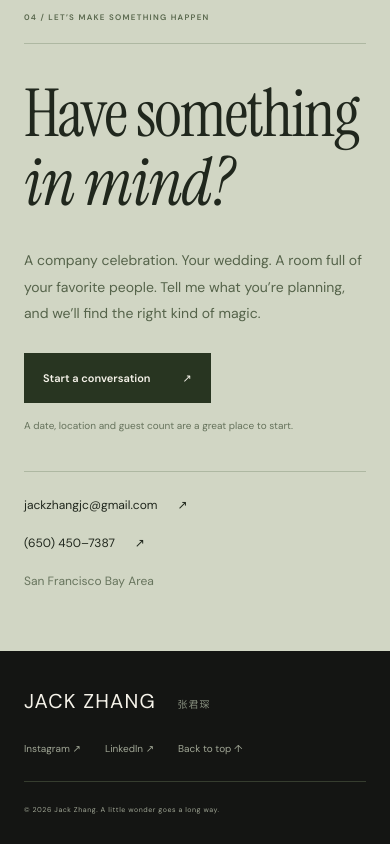
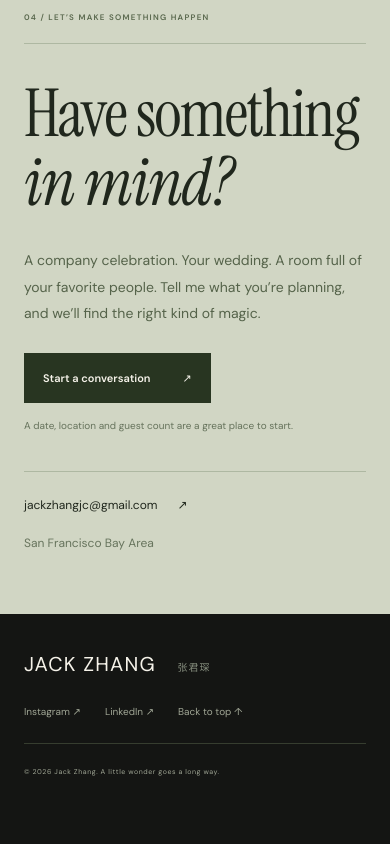
Before and after one commit to jackzhangjc/miracle1949.github.io, a plain HTML site: page index.html in a window 390 px wide. Shown: the part 8231-9075 px from the top of the page. After the commit the page ends 9037 px from the top, so only its background shows below. Drawn offline with Linux system fonts and the light colour scheme.

Commit message:
Remove phone number from contact section

```diff
--- a/index.html
+++ b/index.html
@@ -94,7 +94,7 @@
     <section class="contact section-shell" id="contact" aria-labelledby="contact-title">
       <div class="section-top"><p class="eyebrow">04 / LET’S MAKE SOMETHING HAPPEN</p><span class="section-aside">YOUR NEXT EVENT. A LITTLE LESS ORDINARY.</span></div>
       <div class="contact-main"><h2 id="contact-title">Have something<br><em>in mind?</em></h2><div class="contact-invite"><p>A company celebration. Your wedding. A room full of your favorite people. Tell me what you’re planning, and we’ll find the right kind of magic.</p><a class="button button-dark" href="mailto:jackzhangjc@gmail.com?subject=Let%E2%80%99s%20make%20magic&body=Hi%20Jack%2C%0A%0AI%E2%80%99m%20planning%20an%20event%3A%0ADate%3A%20%0ALocation%3A%20%0AApproximate%20guest%20count%3A%20%0AType%20of%20event%3A%20%0A%0A">Start a conversation <span aria-hidden="true">↗</span></a><p class="contact-hint">A date, location and guest count are a great place to start.</p></div></div>
-      <div class="contact-details"><a href="mailto:jackzhangjc@gmail.com">jackzhangjc@gmail.com <span aria-hidden="true">↗</span></a><a href="tel:+16504507387">(650) 450–7387 <span aria-hidden="true">↗</span></a><span>San Francisco Bay Area</span></div>
+      <div class="contact-details"><a href="mailto:jackzhangjc@gmail.com">jackzhangjc@gmail.com <span aria-hidden="true">↗</span></a><span>San Francisco Bay Area</span></div>
     </section>
   </main>
   <footer class="site-footer"><a class="footer-wordmark" href="#home">JACK ZHANG <span lang="zh-Hans">张君琛</span></a><div><a href="https://www.instagram.com/jackzmagic/" target="_blank" rel="noopener noreferrer">Instagram ↗</a><a href="https://www.linkedin.com/in/junchen-jack-zhang/" target="_blank" rel="noopener noreferrer">LinkedIn ↗</a><a href="#home">Back to top ↑</a></div><p>© <span id="year">2026</span> Jack Zhang. A little wonder goes a long way.</p></footer>
```
